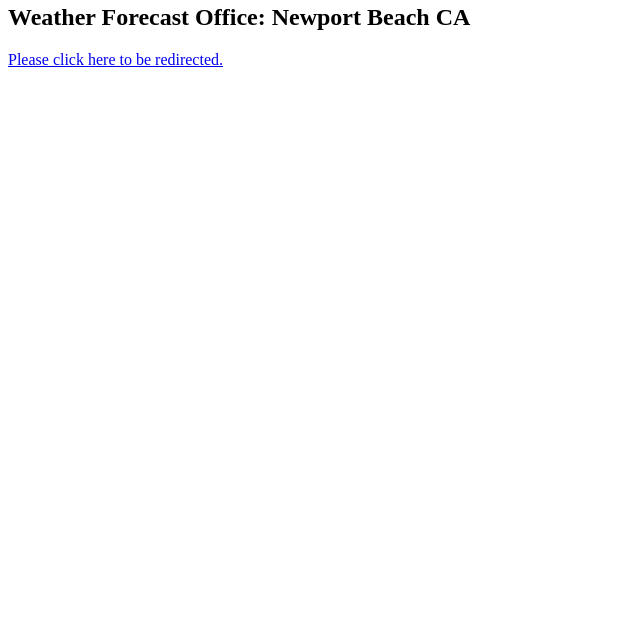
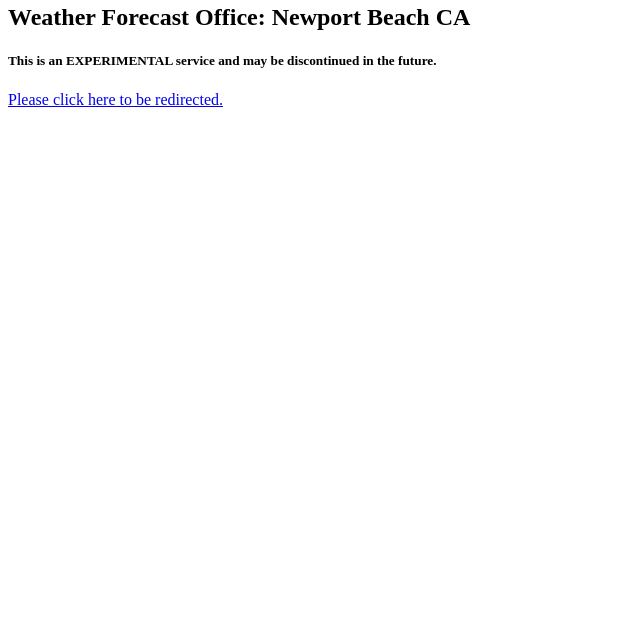
Before and after one commit to maxzqiu/forecasts-mws, a plain HTML site: page index.html in a window 1280 px wide. Shown: the part 183-800 px from the top of the page, without its empty margins (0-640 px from the left). Drawn offline with Linux system fonts and the light colour scheme.

Commit message:
added experimental message

```diff
--- a/index.html
+++ b/index.html
@@ -12,5 +12,6 @@
         <h2>Weather Forecast Office: Newport Beach CA</h2>
 
     </div>
+    <h5>This is an EXPERIMENTAL service and may be discontinued in the future. </h5>
     <a href="https://docs.google.com/presentation/d/10NqVgqWL1J605vB-rBVUfSHVDsS6u-K8qEtZiIB-YC0/edit#slide=id.p">Please click here to be redirected. </a>
 </body>
```
